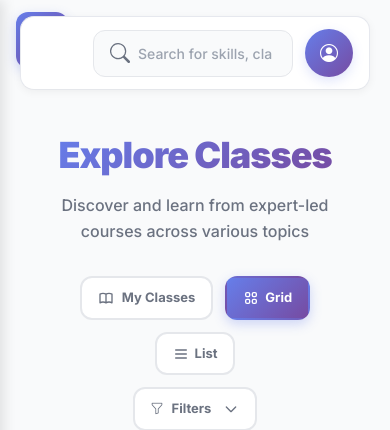
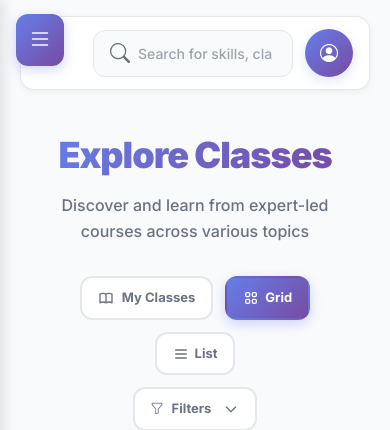
Before and after one commit to Ethan-Grey/Ripple, a Django app: page /classes/ in a window 390 px wide. Shown: the top 430 px of the page. Run offline with Django 5.2, Linux system fonts and the light colour scheme; data comes from the database, SQL or seed files in the repository; both versions use the stored data as it was after the commit; some libraries are stand-ins or nearby versions.

Commit message:
fixed navbar clipping behind buttons

```diff
--- a/communities/templates/communities/communities.html
+++ b/communities/templates/communities/communities.html
@@ -126,7 +126,7 @@
 
     .skill-filter-wrapper {
         position: relative;
-        z-index: 9999;
+        z-index: 100;
     }
 
     .skill-filter-button {
--- a/skills/templates/skills/classes_list.html
+++ b/skills/templates/skills/classes_list.html
@@ -166,7 +166,7 @@
 /* Filter Dropdown */
 .dropdown {
     position: relative !important;
-    z-index: 10001 !important;
+    z-index: 100 !important;
     isolation: isolate;
 }
 
@@ -186,7 +186,7 @@
 .dropdown-menu,
 .dropdown-menu.show,
 .dropdown-menu[data-bs-popper] {
-    z-index: 10002 !important;
+    z-index: 101 !important;
     position: absolute !important;
     isolation: isolate;
     transform: none !important;
--- a/templates/base.html
+++ b/templates/base.html
@@ -416,7 +416,7 @@
             height: 100vh;
             overflow-y: auto;
             overflow-x: hidden;
-            z-index: 1000;
+            z-index: 10020;
             background: var(--sidebar-bg);
             box-shadow: 4px 0 12px rgba(0, 0, 0, 0.1);
         }
@@ -480,7 +480,7 @@
             position: fixed;
             top: 1rem;
             left: 1rem;
-            z-index: 1002;
+            z-index: 10021;
             background: var(--brand-gradient);
             color: white;
             border: none;
@@ -539,6 +539,22 @@
             .toggle-sidebar-btn {
                 display: flex;
             }
+
+            /* Position hamburger button to align with topbar vertically on small screens */
+            .toggle-sidebar-btn {
+                top: 1rem;
+                z-index: 10021;
+            }
+
+            /* On very small screens, adjust position */
+            @media (max-width: 768px) {
+                .toggle-sidebar-btn {
+                    top: 0.875rem;
+                    left: 0.75rem;
+                    padding: 8px 12px;
+                    z-index: 10021;
+                }
+            }
         }
 
         .overlay {
@@ -549,7 +565,7 @@
             width: 100%;
             height: 100%;
             background: rgba(0, 0, 0, 0.5);
-            z-index: 999;
+            z-index: 10019;
             backdrop-filter: blur(4px);
         }
 
@@ -1018,7 +1034,7 @@
         /* Ensure topbar doesn't clip the dropdown */
         .topbar {
             overflow: visible !important;
-            z-index: 10009 !important;
+            z-index: 100 !important;
         }
 
         .dropdown-item {
@@ -1117,8 +1133,9 @@
             }
 
             .toggle-sidebar-btn {
-                top: 0.75rem;
+                top: 0.875rem;
                 left: 0.75rem;
+                z-index: 10021;
             }
         }
 
```
Also changed, not shown: static/css/base.css (+14 -3 lines), db.sqlite3.
